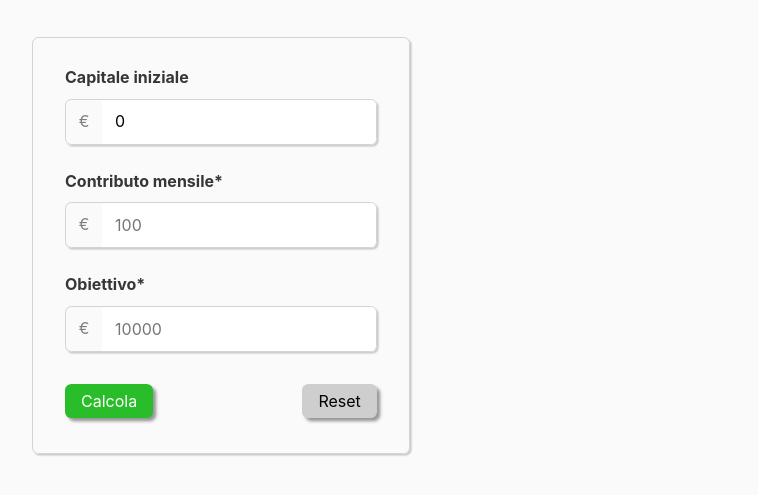
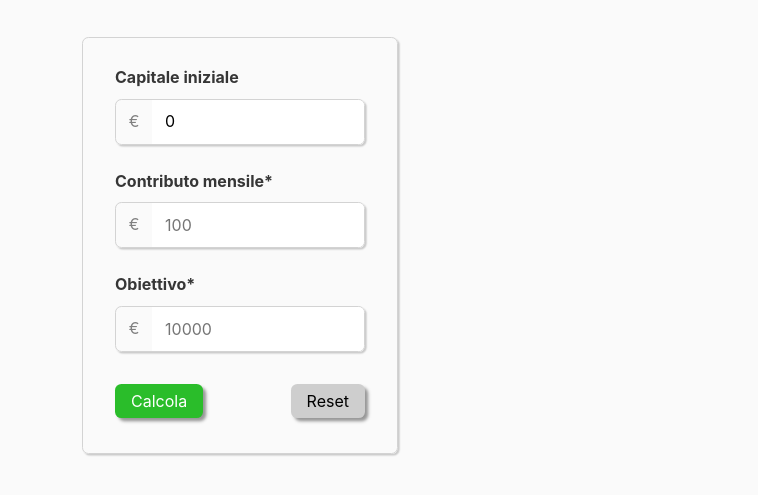
Before and after one commit to cdomizi/savings-plan-calculator, a website with bundled scripts: page index.html in a window 1280 px wide. Shown: the part 95-590 px from the top of the page, without its empty margins (140-898 px from the left). Built offline with nearby package versions, Linux system fonts and the light colour scheme.

Commit message:
fix form margin

```diff
--- a/css/defaults.css
+++ b/css/defaults.css
@@ -23,7 +23,6 @@ h1, h2, h3 {
 
 /* Main page sections */
 .section {
-  max-width: 1200px;
   margin: auto;
 }
 
--- a/css/styles.css
+++ b/css/styles.css
@@ -11,12 +11,13 @@
 main {
   padding: 2rem;
   margin: auto;
-  max-width: 1000px;
+  max-width: 900px;
 }
 
 .content {
   display: flex;
   flex-direction: column;
+  justify-content: center;
   gap: 1.8rem;
 }
 
@@ -31,16 +32,13 @@ main {
   padding: 1.2rem 2rem;
   margin: auto;
   box-shadow: 0.1rem 0.1rem 0.1rem 0rem var(--shadow-light);
-  display: flex;
-  justify-content: center;
-  width: 100%;
 }
 
 .form-field {
   padding: 0 0 1rem 0;
   display: flex;
   flex-direction: column;
-  max-width: 600px;
+  max-width: 250px;
 }
 
 .form-field h4 {
@@ -105,9 +103,10 @@ main {
   .content {
     flex-direction: row;
     flex-wrap: nowrap;
+    justify-content: inherit;
   }
 
-  #form-section {
+  #form-section, #details-section {
     margin: 0;
     display: block;
     width: inherit;
```
